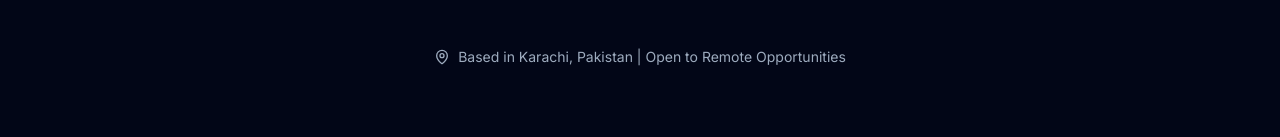
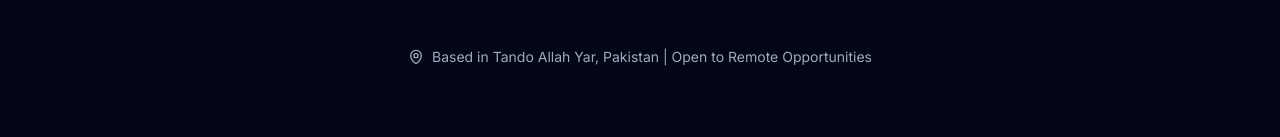
Before and after one commit to Hasnain-jaffer/My-Portfolio, a Next.js app: page / in a window 1280 px wide. Shown: the part 7315-7452 px from the top of the page. Built offline with nearby package versions, Linux system fonts and the light colour scheme; no server answers.

Commit message:
Change location in contact section
Updated location from Karachi to Tando Allah Yar.

```diff
--- a/components/sections/contact.tsx
+++ b/components/sections/contact.tsx
@@ -225,7 +225,7 @@ export default function Contact() {
         >
           <div className="inline-flex items-start gap-2 text-muted-foreground text-sm max-w-xs mx-auto sm:max-w-none">  {/* <-- CHANGED: items-center to items-start, added max-w-xs for mobile */}
             <MapPin className="w-4 h-4 mt-0.5 shrink-0" />  {/* <-- ADDED mt-0.5 and shrink-0 */}
-            <span className="text-left sm:text-center">Based in Karachi, Pakistan | Open to Remote Opportunities</span>  {/* <-- ADDED text-left for mobile alignment */}
+            <span className="text-left sm:text-center">Based in Tando Allah Yar, Pakistan | Open to Remote Opportunities</span>  {/* <-- ADDED text-left for mobile alignment */}
           </div>
         </motion.div>
       </div>
```
